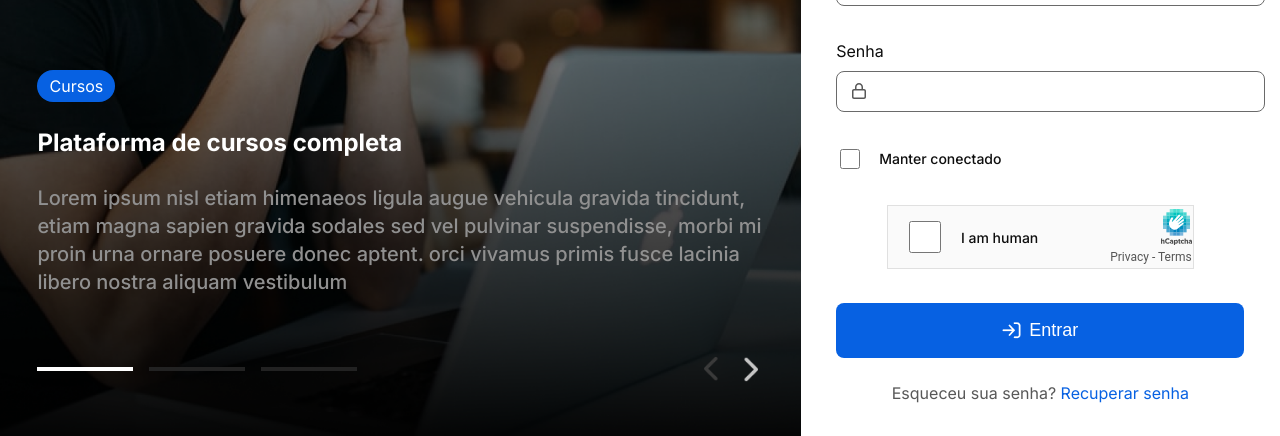
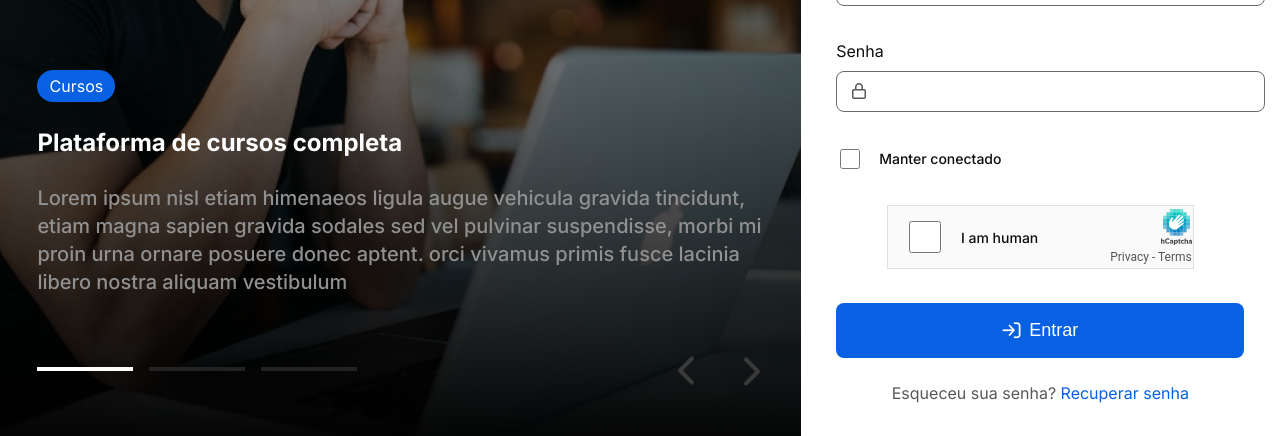
Before and after one commit to fabriciosilvaJr/login-front, a React (Create React App) app: page / in a window 1280 px wide. Shown: the part 406-842 px from the top of the page. Built offline with nearby package versions, Linux system fonts and the light colour scheme.

Commit message:
adicionando funcionalidade ao carrosel

```diff
--- a/src/Login.css
+++ b/src/Login.css
@@ -20,15 +20,27 @@
 }
 
 
-
-
 .carousel {
     display: flex;
     flex-direction: column;
     align-items: flex-start;
     align-self: stretch;
+}
 
+.carousel-inner {
+    position: relative;
+    width: 100%;
+    overflow: hidden;
+}
 
+.carousel-item {
+    display: none;
+    width: 100%;
+    transition: all 0.5s ease-in-out;
+}
+
+.carousel-item.active {
+    display: block;
 }
 
 .tag-course {
@@ -43,14 +55,15 @@
     line-height: 140%;
     justify-content: center;
     align-items: center;
-
 }
 
 .carousel h3 {
+    display: flex;
     color: #FFF;
     font-size: 1.5rem;
     font-weight: 600;
     line-height: 140%;
+    align-items: flex-start;
 
 }
 
@@ -62,7 +75,6 @@
     text-align: left;
     margin: 0;
     margin-bottom: 8.89vh;
-
 }
 
 .carousel-bar-horizontal {
@@ -74,24 +86,20 @@
     width: 96px;
     height: 4px;
     background: #222;
-
-
 }
 
-.active {
+.carousel-bar-item.active {
     background: #FFFFFF;
-
 }
-
 
 .carousel-navigation {
     display: flex;
     width: 100%;
     transform: translateY(-50%);
     justify-content: end;
+    gap: 24px;
+}
 
-
-}
 
 .carousel-arrow {
     width: 32px;
@@ -99,23 +107,26 @@
     background-size: contain;
     background-repeat: no-repeat;
     pointer-events: all;
+    cursor: pointer;
+}
+
+.carousel-arrow:hover {
+    filter: brightness(0) invert(1);
+
+
+
 }
 
 .left-arrow {
-    background-image: url('../public/images/left-arrow.png');
-
+    background: url("../public/images/left-arrow.png") no-repeat center center;
 }
 
 .right-arrow {
-    background-image: url('../public/images/right-arrow.png');
-
+    background: url("../public/images/right-arrow.png") no-repeat center center;
 }
 
-.carousel-arrow.active {
-    background-color: transparent;
-    border: none;
-    filter: invert(1);
-}
+
+
 
 /* login */
 .right-side {
@@ -270,7 +281,7 @@
     padding: 0.83vw;
     gap: 2.08vw;
     align-items: center;
-    padding-left:40px;
+    padding-left: 40px;
     border-radius: 8px;
     border: 1px solid #6A6A6A;
     font-size: 1rem;
--- a/src/Login.js
+++ b/src/Login.js
@@ -1,5 +1,5 @@
 
-import React, { useState } from 'react';
+import React, { useState, useEffect } from 'react';
 import axios from 'axios';
 import './Login.css';
 import IconButton from './components/IconButton';
@@ -18,6 +18,27 @@ function Login() {
     const [errorMessage, setErrorMessage] = useState('');
     const [successMessage, setSuccessMessage] = useState('');
     const [darkMode, setDarkMode] = useState(false);
+    const [currentSlide, setCurrentSlide] = useState(0);
+    const slideCarousel = (direction) => {
+        const totalSlides = document.querySelectorAll('.carousel-item').length;
+        let newSlide = currentSlide + direction;
+        if (newSlide >= totalSlides) newSlide = 0;
+        if (newSlide < 0) newSlide = totalSlides - 1;
+        setCurrentSlide(newSlide);
+    };
+
+    useEffect(() => {
+        const items = document.querySelectorAll('.carousel-item');
+        const dots = document.querySelectorAll('.carousel-bar-item');
+        items.forEach((item, index) => {
+            item.classList.remove('active');
+            dots[index].classList.remove('active');
+            if (index === currentSlide) {
+                item.classList.add('active');
+                dots[index].classList.add('active');
+            }
+        });
+    }, [currentSlide]);
 
     const login = async (e) => {
         e.preventDefault();
@@ -49,6 +70,8 @@ function Login() {
             <div className='left-side'>
                 <IconButton className="icon-button" onClick={handleClick} />
                 <div className='carousel'>
+                    <div className='carousel-inner'>
+                        <div className='carousel-item active'>
                             <div className='tag-course'>Cursos</div>
                             <h3>Plataforma de cursos completa</h3>
                             <div className='info'>
@@ -60,16 +83,37 @@ function Login() {
                                     aliquam vestibulum
                                 </h4>
                             </div>
+                        </div>
+                        <div className='carousel-item'>
+                            <div className='tag-course'>Cursos</div>
+                            <h3>Aprenda com os melhores</h3>
+                            <div className='info'>
+                                <h4>
+                                    Aprenda com profissionais renomados e melhore suas habilidades com cursos dinâmicos e interativos.
+                                </h4>
+                            </div>
+                        </div>
+                        <div className='carousel-item'>
+                            <div className='tag-course'>Cursos</div>
+                            <h3>Certificação reconhecida</h3>
+                            <div className='info'>
+                                <h4>
+                                    Obtenha certificações que são reconhecidas no mercado e aumente suas oportunidades de carreira.
+                                </h4>
+                            </div>
+                        </div>
+                    </div>
                     <div className='carousel-bar-horizontal'>
                         <div className='carousel-bar-item active'></div>
                         <div className='carousel-bar-item'></div>
                         <div className='carousel-bar-item'></div>
                     </div>
                     <div className="carousel-navigation">
-                        <div className="carousel-arrow left-arrow"></div>
-                        <div className="carousel-arrow right-arrow active"></div>
+                        <div className="carousel-arrow left-arrow" onClick={() => slideCarousel(-1)}></div>
+                        <div className="carousel-arrow right-arrow active" onClick={() => slideCarousel(1)}></div>
                     </div>
                 </div>
+
 
             </div>
             <div className='right-side'>
```
Lines whose indentation alone changed are shown as unchanged.
